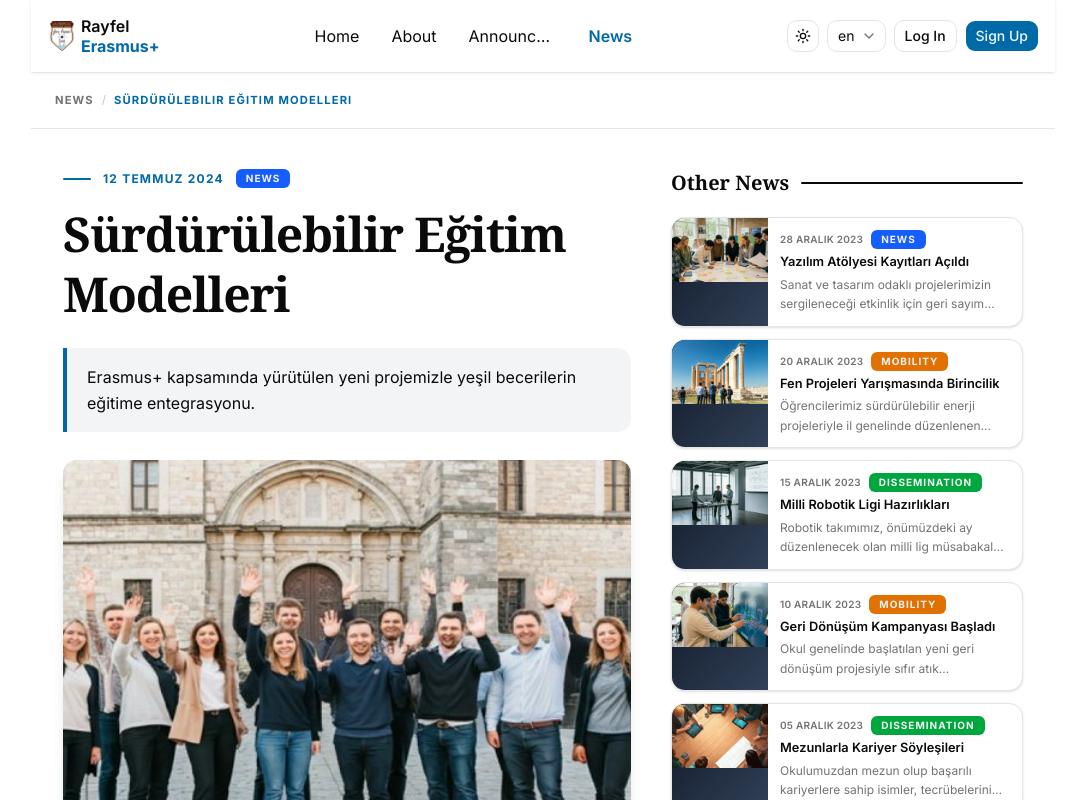
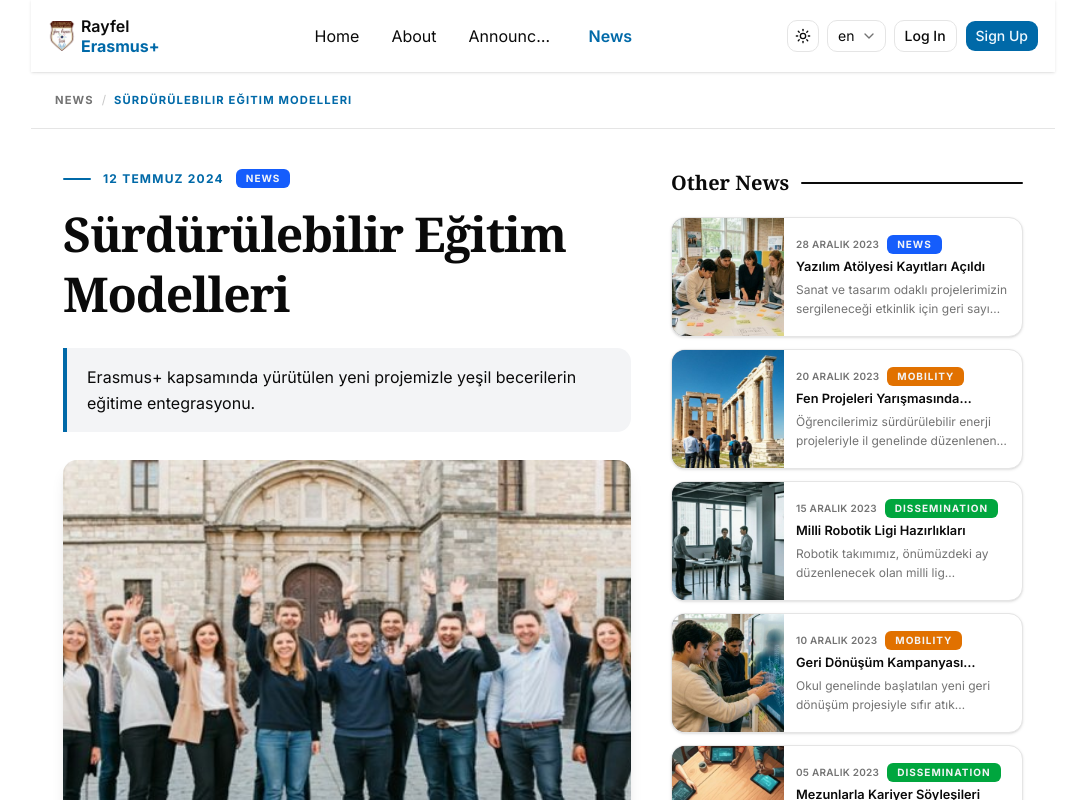
Before and after one commit to tunapotur/rayfel-erasmus-plus, a Next.js app: page /en/news/surdurulebilir-egitim-modelleri in a window 1280 px wide. Shown: the top 800 px of the page, without its empty margins (97-1182 px from the left). Built offline with nearby package versions, Linux system fonts and the light colour scheme.

Commit message:
card sidebar todo

```diff
--- a/components/Card_Sidebar.tsx
+++ b/components/Card_Sidebar.tsx
@@ -12,29 +12,24 @@ export function Card_Sidebar({ card }: { card: INFO | ANNOUNCEMENT | NEWS }) {
   return (
     <Link
       href={getHref(card)}
-      className="bg-card text-card-foreground border-border flex overflow-hidden rounded-xl border shadow-sm transition-all duration-300 hover:-translate-y-0.5 hover:shadow-md"
+      className="bg-card text-card-foreground border-border flex max-h-30 overflow-hidden rounded-xl border shadow-sm transition-all duration-300 hover:-translate-y-0.5 hover:shadow-md"
     >
       {/* Image */}
       {announcement?.headline_image && (
-        <div
-          className="w-24 shrink-0 bg-linear-to-br from-gray-900 to-slate-700"
-          aria-label={card.title}
-        >
-          {/* TODO: bu image'de sorun var düzeltilecek */}
+        <div className="relative h-30 w-28 shrink-0 bg-linear-to-br from-gray-500 to-gray-400">
           <Image
             src={announcement.headline_image}
             alt={card.title}
-            width={360}
-            height={120}
+            fill
             loading="eager"
-            className="object-cover object-center"
-            sizes="(max-width: 768px) 100vw, 33vw"
+            className="object-cover"
+            sizes="(max-width: 1024px) 100vw, 1024px"
           />
         </div>
       )}
 
       {/* Body */}
-      <div className="flex flex-col gap-1 p-3">
+      <div className="flex flex-col justify-center gap-1 p-3">
         {/* Date & Badge */}
         {announcement?.date && (
           <div className="flex items-center gap-2">
@@ -48,7 +43,7 @@ export function Card_Sidebar({ card }: { card: INFO | ANNOUNCEMENT | NEWS }) {
           </div>
         )}
 
-        <h3 className="text-foreground group-hover:text-primary text-[0.8rem] leading-snug font-semibold transition-colors">
+        <h3 className="text-foreground group-hover:text-primary line-clamp-1 text-[0.8rem] leading-snug font-semibold transition-colors">
           {card.title}
         </h3>
 
```
